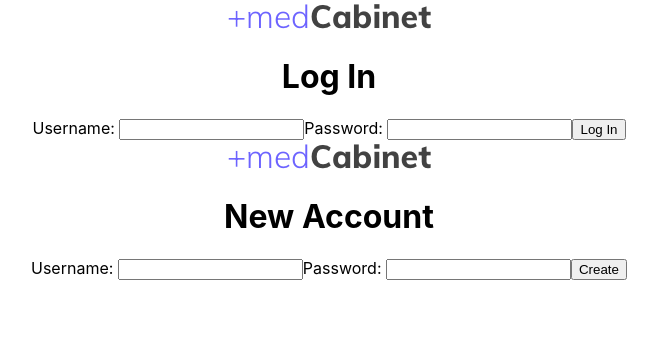
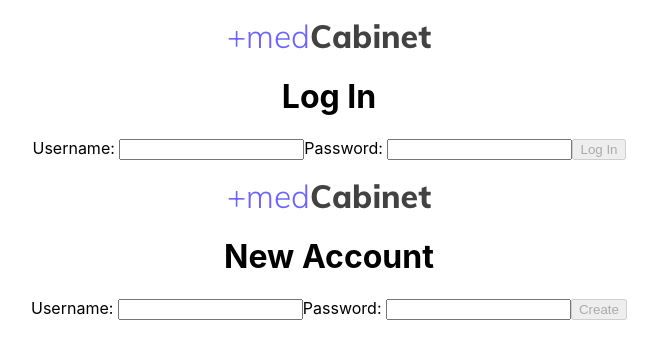
Before and after one commit to bw-ft-med-cabinet-4/Front-End, a React (Create React App) app in the folder med-cabinet/: page /login in a window 1280 px wide. Shown: the top 358 px of the page, without its empty margins (311-969 px from the left). Built offline with nearby package versions, Linux system fonts and the light colour scheme.

Commit message:
finished from authoo

```diff
--- a/med-cabinet/package.json
+++ b/med-cabinet/package.json
@@ -11,7 +11,8 @@
     "react-dom": "^16.13.1",
     "react-router-dom": "^5.1.2",
     "react-scripts": "3.4.1",
-    "styled-components": "^5.1.0"
+    "styled-components": "^5.1.0",
+    "yup": "^0.28.4"
   },
   "scripts": {
     "start": "react-scripts start",
--- a/med-cabinet/src/App.js
+++ b/med-cabinet/src/App.js
@@ -4,12 +4,15 @@ import axios from "axios";
 import logo from "./logo.svg";
 import "./App.css";
 import ProtectedRoute from "./components/ProtectedRoute";
-import Login from "./components/login"
-import NewAccount from './components/newaccount'
+import Login from "./components/Login"
+import NewAccount from './components/NewAccount'
+import * as yup from "yup";
 
 const register = 'https://medcabinetbackend.herokuapp.com/api/register'
 const login = 'https://medcabinetbackend.herokuapp.com/api/login'
-const initialFormValues={
+
+
+const initialFormValues = {
   username: '',
   password: '',
   username2: '',
@@ -17,19 +20,41 @@ const initialFormValues={
 
 }
 
-const initialFormErrors={
+const initialFormErrors = {
   username: '',
   password: '',
+  username2: '',
+  password2: '',
 
 }
+
+const formSchema = yup.object().shape({
+  username: yup
+    .string()
+    .min(3, 'username must have at least 3 characters!')
+    .required('username is required!'),
+  password: yup
+    .string()
+    .min(3, 'password must have at least 3 characters!')
+    .required('password is required!'),
+  username2: yup
+    .string()
+    .min(3, 'username must have at least 3 characters!')
+    .required('username is required!'),
+  password2: yup
+    .string()
+    .min(3, 'password must have at least 3 characters!')
+    .required('password is required!'),
+
+})
 
 function App() {
   const [users, setUsers] = useState([])
   const [formValues, setFormValues] = useState(initialFormValues)
 
-  const [formDisabled, setFormDisabled]= useState(true)
+  const [formDisabled, setFormDisabled] = useState(true)
 
-  const [formErrors ,setFormErrors] = useState(initialFormErrors)
+  const [formErrors, setFormErrors] = useState(initialFormErrors)
   ///// new account page post
   const postRegister = user => {
     axios.post(register, user)
@@ -83,10 +108,37 @@ const onSubmitLogin = evt => {
 
 
   ////////////////////////////////////////////////
+  useEffect(() => {
+
+    formSchema.isValid(formValues)
+      .then(valid => {
+        setFormDisabled(!valid)
+      })
+  }, [formValues])
+
 
   const onInputChange = evt => {
+
     const name = evt.target.name
     const value = evt.target.value
+
+    yup
+      .reach(formSchema, name)
+      .validate(value)
+      .then(valid => {
+
+        setFormErrors({
+          ...formErrors,
+          [name]: '',
+        })
+      })
+      .catch(err => {
+
+        setFormErrors({
+          ...formErrors,
+          [name]: err.errors[0]
+        })
+      })
 
     setFormValues({
       ...formValues,
@@ -95,7 +147,7 @@ const onSubmitLogin = evt => {
   }
 
   const onCheckboxChange = evt => {
-    const {name} = evt.target
+    const { name } = evt.target
     const isChecked = evt.target.isChecked
 
     setFormValues({
@@ -112,12 +164,16 @@ const onSubmitLogin = evt => {
           values={formValues}
           onInputChange={onInputChange}
           onSubmitLogin={onSubmitLogin}
+          disabled={formDisabled}
+          errors={formErrors}
         />
         <NewAccount
-        values ={formValues}
+          values={formValues}
           onInputChange={onInputChange}
           onCheckboxChange={onCheckboxChange}
           onSubmit={onSubmit}
+          disabled={formDisabled}
+          errors={formErrors}
         />
       </div>
     </Router>
--- a/med-cabinet/src/components/login.js
+++ b/med-cabinet/src/components/login.js
@@ -8,11 +8,16 @@ function Login(props) {
     const{
         values,
         onInputChange,
-        onSubmitLogin
+        onSubmitLogin,
+        errors,
+        disabled
     }= props
     return (
         <div>
-
+            <div>
+                {errors.username2}<br></br>
+                {errors.password2}
+                </div>
            <img src={logo} />
            <h1>Log In</h1>
            <label>Username:&nbsp;
@@ -28,10 +33,10 @@ function Login(props) {
                value={values.password2}
                onChange={onInputChange}
                name='password2'
-               type='text'
+               type='password'
                />
                </label>
-            <button onClick={onSubmitLogin}>Log In</button>
+            <button onClick={onSubmitLogin} disabled={disabled}>Log In</button>
         </div>
     )
 }
--- a/med-cabinet/src/components/newaccount.js
+++ b/med-cabinet/src/components/newaccount.js
@@ -9,11 +9,17 @@ function NewAccount(props) {
         values,
         onInputChange,
         onCheckboxChange,
-        onSubmit
+        onSubmit,
+        disabled,
+        errors,
     } = props
 
     return (
         <div>
+            <div>
+                {errors.username}<br></br>
+                {errors.password}
+            </div>
            <img src={logo} />
            <h1>New Account</h1>
            <label>Username:&nbsp;
@@ -30,11 +36,11 @@ function NewAccount(props) {
                value={values.password}
                onChange={onInputChange}
                name='password'
-               type='text'
+               type='password'
                />
                </label>
 
-            <button onClick={onSubmit}>Create</button>
+            <button onClick={onSubmit} disabled={disabled}>Create</button>
         </div>
     )
 }
```
Also changed, not shown: 1 other file (tests, documents, lock files or other folders). Lines whose indentation alone changed are shown as unchanged.
